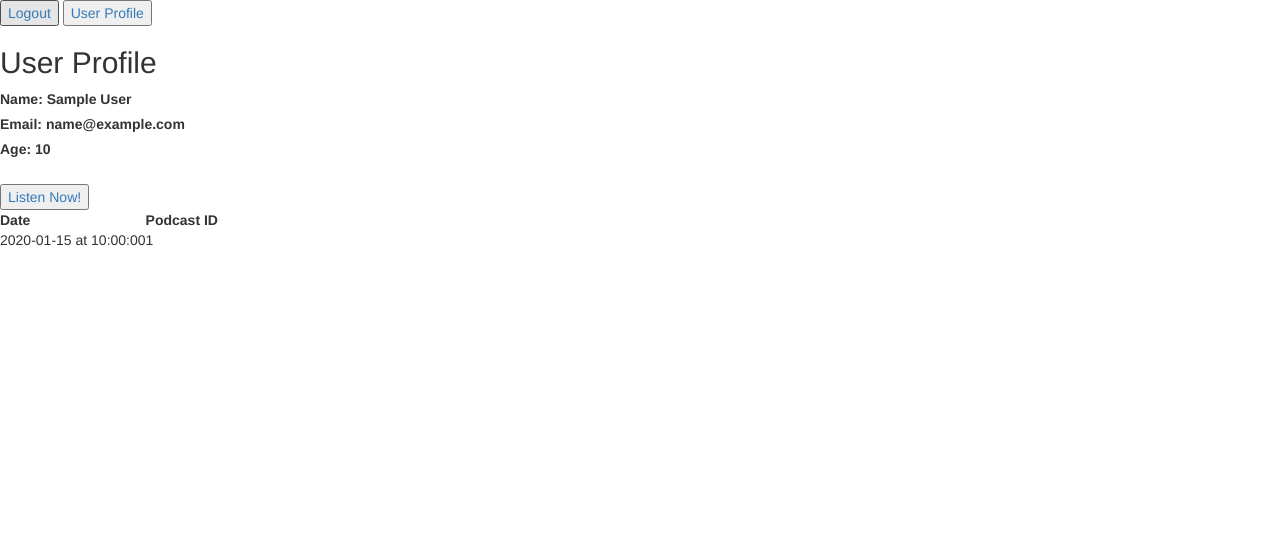
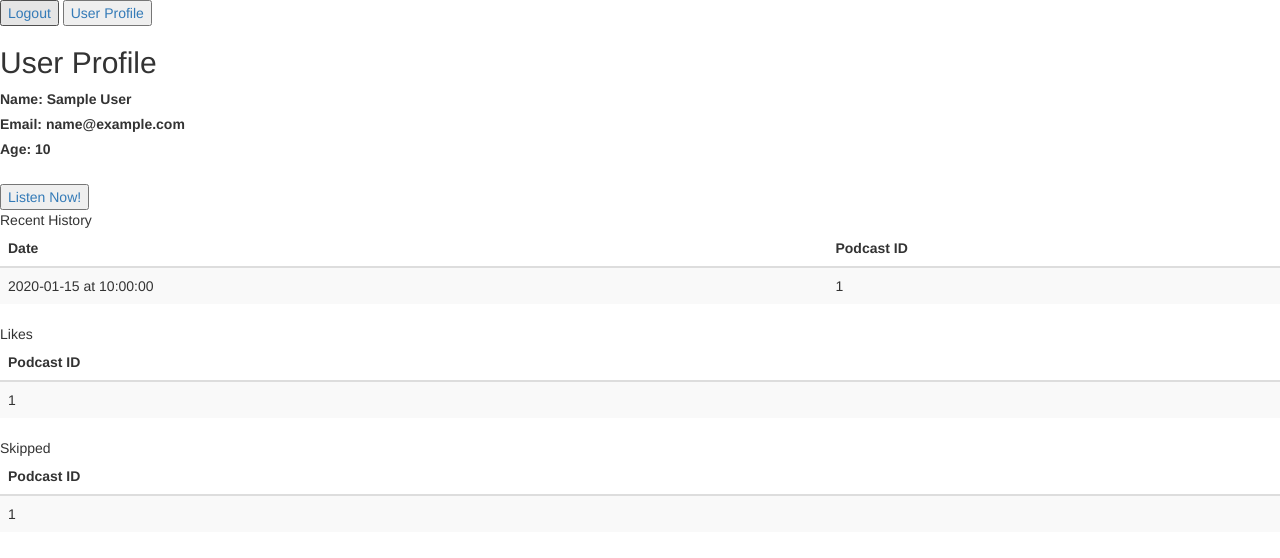
Before and after one commit to franziskagoltz/hb_project_podcastr, a Flask app: page /userprofile in a window 1280 px wide. Shown: the top 558 px of the page. Run offline with Flask 2, Linux system fonts and the light colour scheme; the visitor is signed in with stand-in values (Sample User, id 1); tables that the repository leaves empty hold one stand-in row (values such as "Sample post"); some libraries are stand-ins or nearby versions.

Commit message:
displayed a skipped and likes table on profile page. gets data from db query

```diff
--- a/templates/user_profile.html
+++ b/templates/user_profile.html
@@ -12,11 +12,13 @@
 
 <button id="listen"><a href="/podcasts">Listen Now!</a></button>
 
-<table>
+<br>
+
+<table class="table table-striped">
   <thead>
+    Recent History
     <tr>
       <th>Date</th>
-<!--       <th>Channel ID</th>  -->
       <th>Podcast ID</th>
     </tr>
   </thead>
@@ -30,4 +32,41 @@
   </tbody>
 </table>
 
+<table class="table table-striped">
+  <thead>
+    Likes
+    <tr>
+      <th>Podcast ID</th>
+    </tr>
+  </thead>
+  <tbody>
+    {% for record in skip_like %}
+      {% if record.love %}
+      <tr>
+        <td>{{ record.podcast_id }}</td>
+      </tr>
+      {% endif %}
+    {% endfor %}
+  </tbody>
+</table>
+
+<table class="table table-striped">
+  <thead>
+    Skipped
+    <tr>
+      <th>Podcast ID</th>
+    </tr>
+  </thead>
+  <tbody>
+    {% for record in skip_like %}
+      {% if record.skip %}
+      <tr>
+        <td>{{ record.podcast_id }}</td>
+      </tr>
+      {% endif %}
+    {% endfor %}
+  </tbody>
+</table>
+
+
 {% endblock %}
```
